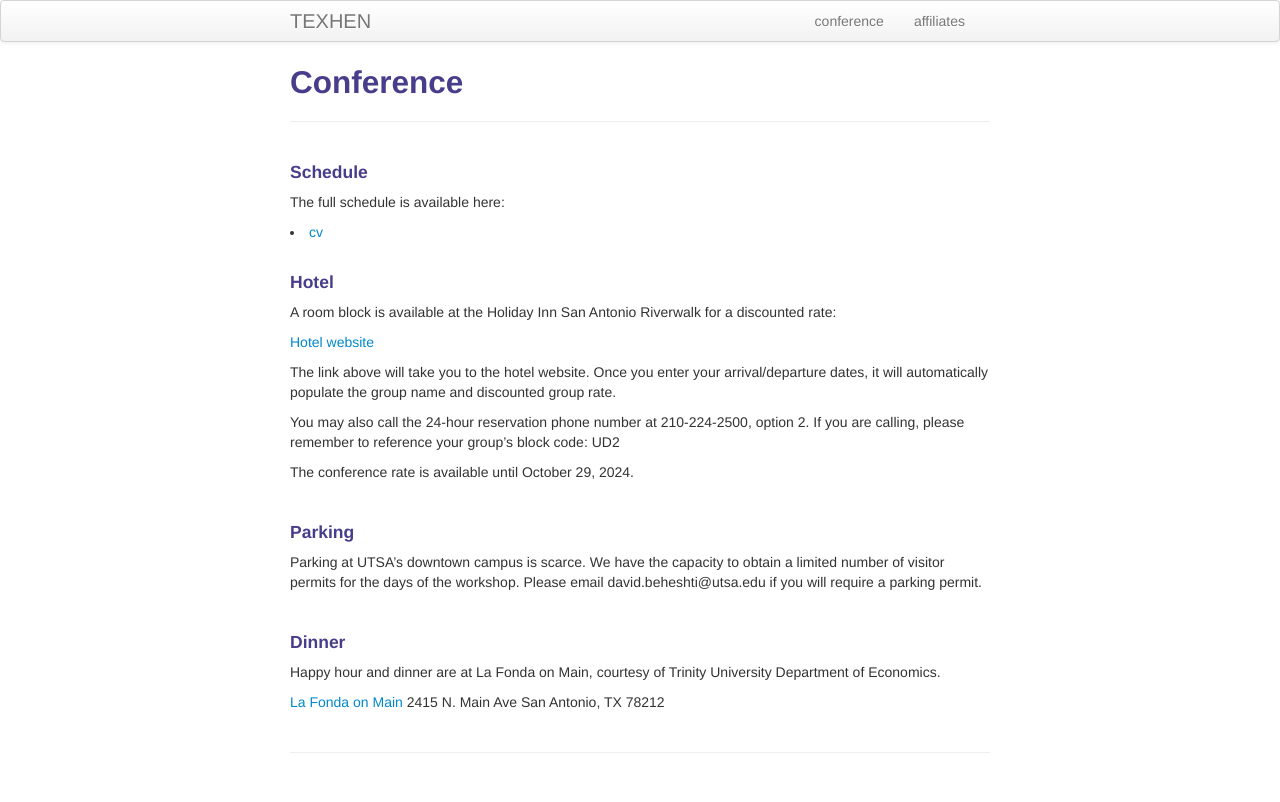
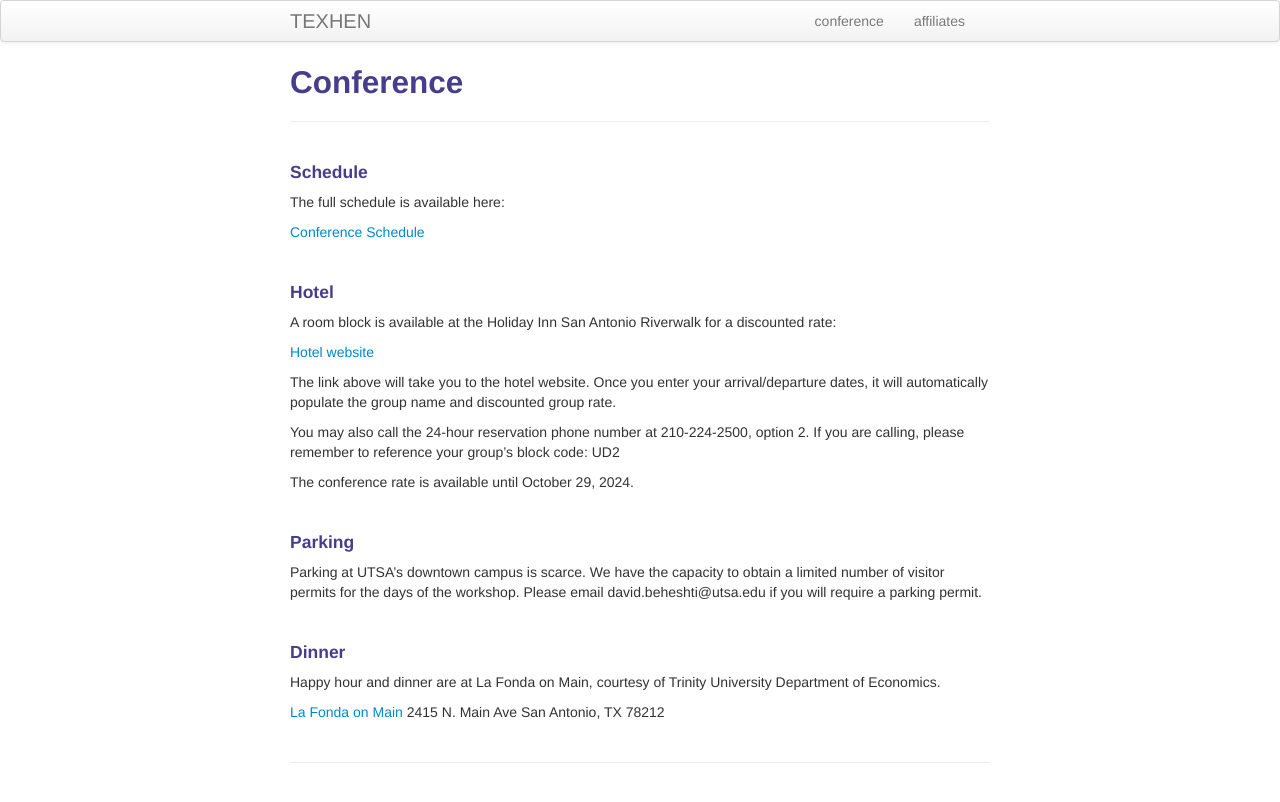
Before and after one commit to texhen/texhen.github.io, a Jekyll site: the page built from pages/conference.md, in a window 1280 px wide. Shown: the top 802 px of the page. Built offline with Jekyll 4.4.1, drawn with Linux system fonts in a browser that asks for light colours.

Commit message:
Update conference.md

```diff
--- a/pages/conference.md
+++ b/pages/conference.md
@@ -8,7 +8,7 @@ description: TEXHEN conference
 
 The full schedule is available here:
 
-<li><a href="{{ BASE_PATH }}/assets/Schedule.pdf">cv</a></li>
+<a href="{{ BASE_PATH }}/assets/Schedule.pdf">Conference Schedule</a>
 
 <br/>
 
```
